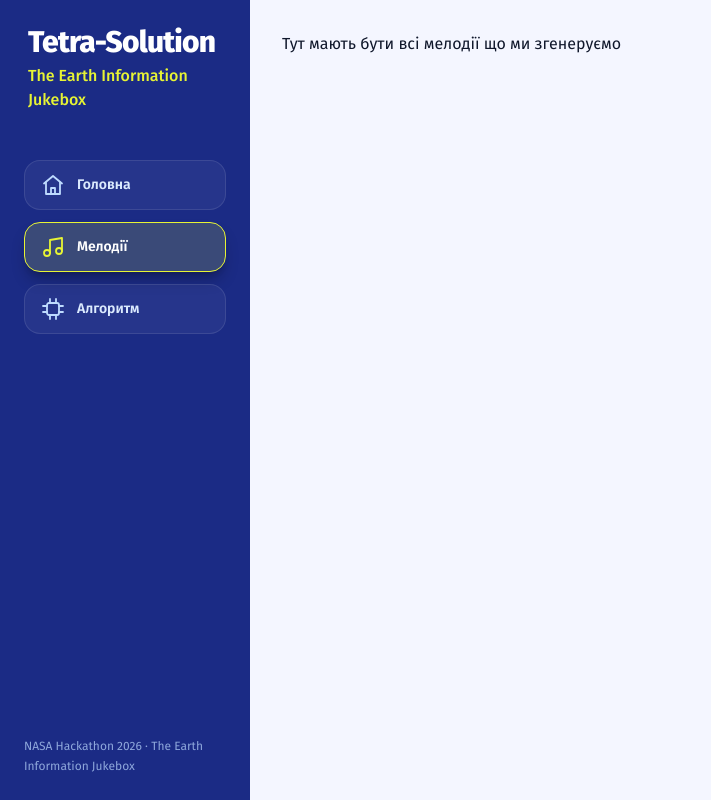
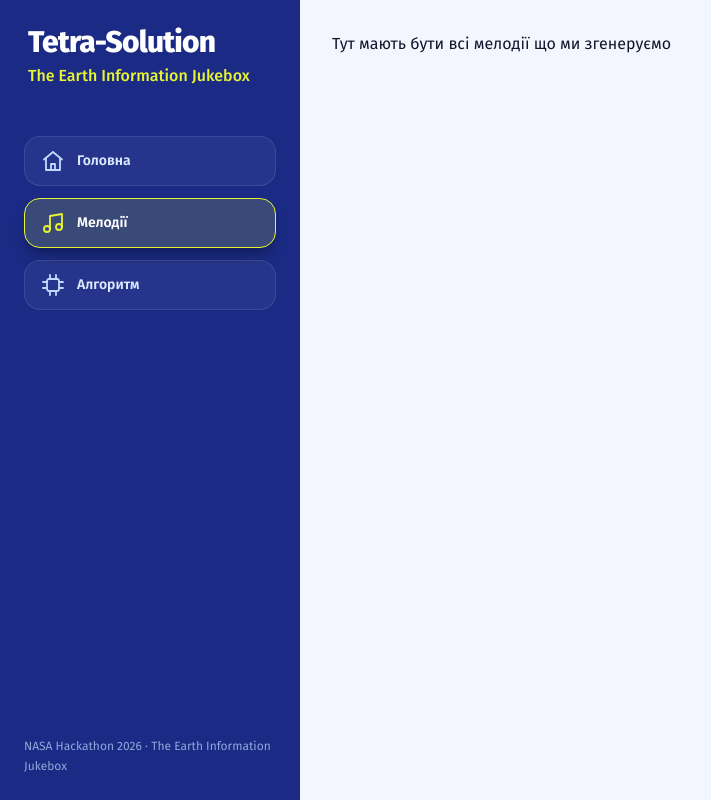
Before and after one commit to ytre12/NASA-hakaton-2026, a React (Vite) app in the folder NASA-2026/: page /songs in a window 1280 px wide. Shown: the whole page, without its empty margins (0-711 px from the left). Built offline with nearby package versions, Linux system fonts and the light colour scheme.

Commit message:
Change nav logick to 300px

```diff
--- a/NASA-2026/src/index.css
+++ b/NASA-2026/src/index.css
@@ -4,6 +4,7 @@
 @theme {
   --font-sans: "Fira Sans", ui-sans-serif, system-ui, sans-serif;
   --font-display: "Fira Sans", ui-sans-serif, system-ui, sans-serif;
+  --breakpoint-wide: 67.5rem; /* 1080px — у rem, щоб Tailwind сортував після sm */
 }
 
 body {
--- a/NASA-2026/src/pages/Root.jsx
+++ b/NASA-2026/src/pages/Root.jsx
@@ -21,8 +21,8 @@ export default function RootLayout() {
       {/* На мобільних шапка стоїть зверху окремо, а не разом із меню внизу */}
       <BrandHeader className="w-full sm:hidden" />
 
-      {/* Бічне меню: від 640px — фіксовані 250px (не звужується), до 640px — знизу */}
-      <aside className="order-last w-full shrink-0 bg-[#1b2b85] text-white sm:sticky sm:top-0 sm:order-first sm:h-screen sm:w-[250px] sm:overflow-y-auto">
+      {/* Бічне меню: до 640px — знизу; 640–1079px — 250px; від 1080px — 300px */}
+      <aside className="order-last w-full shrink-0 bg-[#1b2b85] text-white sm:sticky sm:top-0 sm:order-first sm:h-screen sm:w-[250px] sm:overflow-y-auto wide:w-[300px]">
         <div className="flex h-full flex-col">
           <BrandHeader className="hidden sm:block" />
 
```
Also changed, not shown: 4 other files (tests, documents, lock files or other folders).
